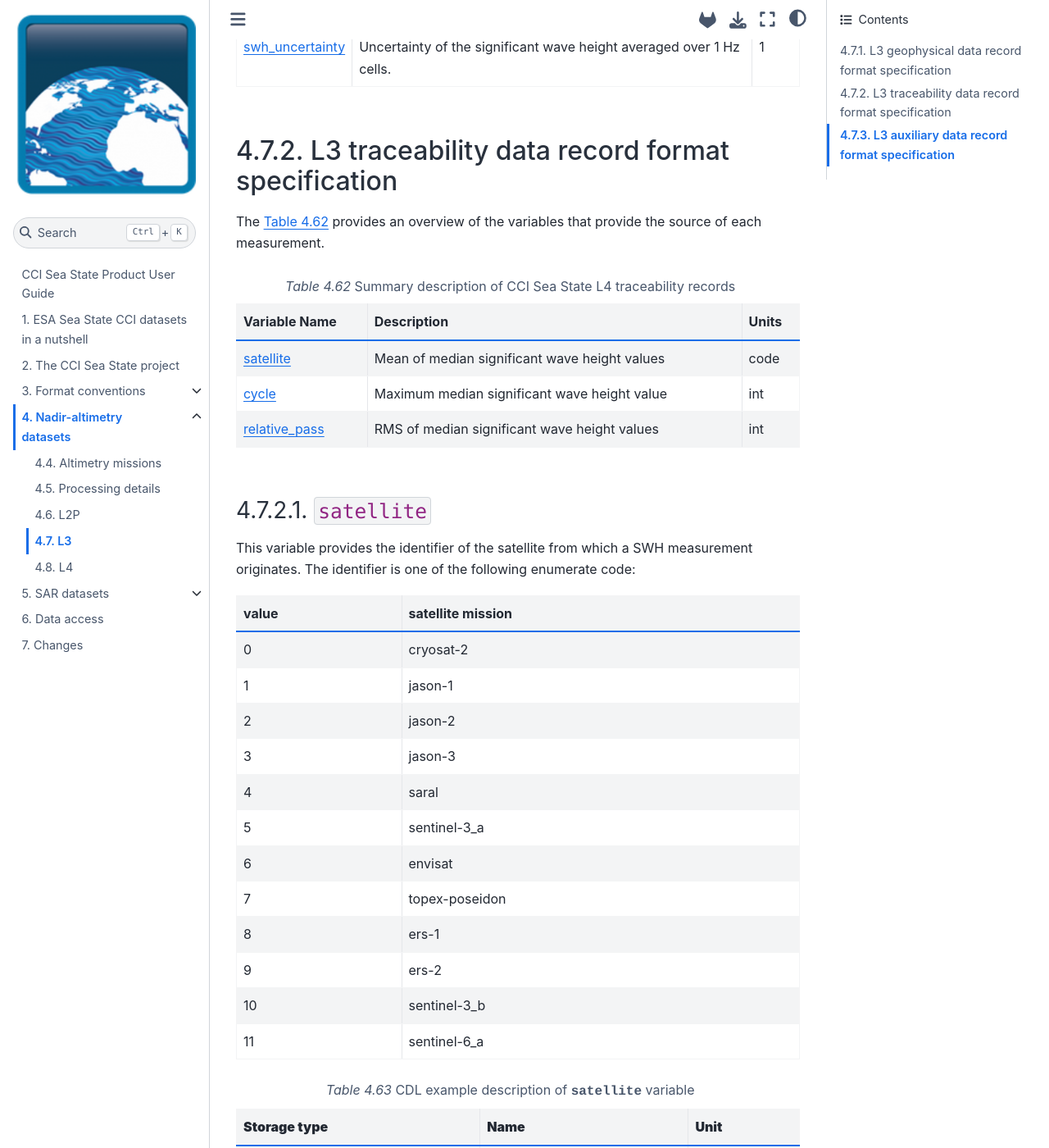
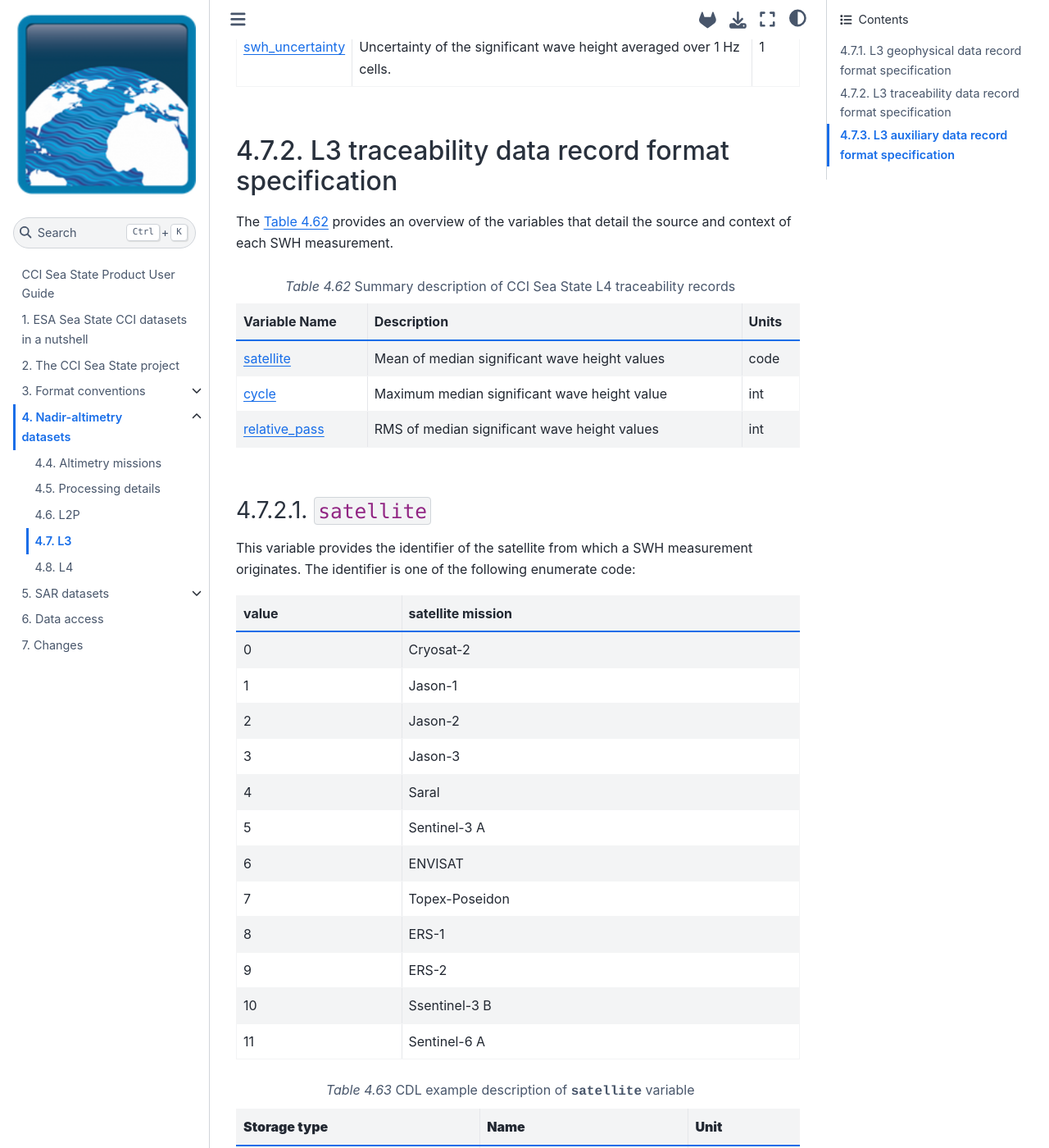
Before and after one commit to umr-lops/cci-seastate-pum, a Jupyter Book: the page built from altimetry/l3.md, in a window 1280 px wide and 1400 px high, scrolled down 1303 px. Shown: the whole window at 82% size. Built offline with Jupyter Book 1.0.4 settings and Sphinx 7.4.7 and the Sphinx Book theme 1.1.4, drawn with Linux system fonts in a browser that asks for light colours.

Commit message:
fixed typos

````diff
--- a/altimetry/l3.md
+++ b/altimetry/l3.md
@@ -56,7 +56,7 @@ description.
 (l3_variables_traceability)=
 ## L3 traceability data record format specification
 The {numref}`table_l3_variables_traceability` provides an overview of the
-variables that provide the source of each measurement.
+variables that detail the source and context of each SWH measurement.
 
 ```{table} Summary description of CCI Sea State L4 traceability records
 :name: table_l3_variables_traceability
@@ -75,19 +75,19 @@ This variable provides the identifier of the satellite from which a SWH
 measurement originates. The identifier is one of the following enumerate code:
 
 | value | satellite mission |
-| ----- | ---------------- |
-| 0 | cryosat-2 |
-| 1 | jason-1 |
-| 2 | jason-2 |
-| 3 | jason-3 |
-| 4 | saral |
-| 5 | sentinel-3_a |
-| 6 | envisat |
-| 7 | topex-poseidon |
-| 8 | ers-1 |
-| 9 | ers-2 |
-| 10 | sentinel-3_b |
-| 11 | sentinel-6_a |
+| ----- |-------------------|
+| 0 | Cryosat-2         |
+| 1 | Jason-1           |
+| 2 | Jason-2           |
+| 3 | Jason-3           |
+| 4 | Saral             |
+| 5 | Sentinel-3 A      |
+| 6 | ENVISAT           |
+| 7 | Topex-Poseidon    |
+| 8 | ERS-1             |
+| 9 | ERS-2             |
+| 10 | Ssentinel-3 B     |
+| 11 | Sentinel-6 A      |
 
 
 ```{table} CDL example description of **<span style="font-family:courier;">satellite</span>** variable
````
